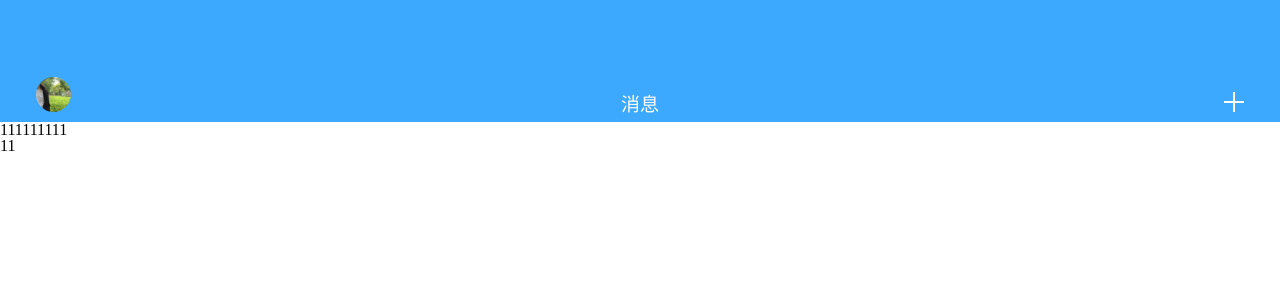
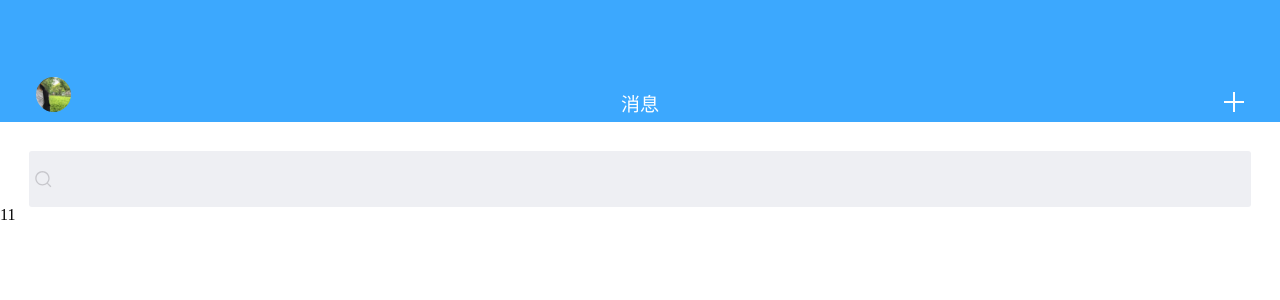
Before and after one commit to lllomh/iPhoneQQ, a Vue app in the folder iphoneqq/: page / in a window 1280 px wide. Shown: the top 300 px of the page. Built offline with nearby package versions, Linux system fonts and the light colour scheme.

Commit message:
主页修改

```diff
--- a/iphoneqq/src/components/hade.vue
+++ b/iphoneqq/src/components/hade.vue
@@ -19,6 +19,11 @@
                         </div>
                     </div>
                     <div class="clar"></div>
+               </div>
+               <div class="seach">
+                   <div class="u">
+                       <input type="text" value=""/>
+                   </div>
                </div>
            </div>
        </header>
@@ -72,5 +77,22 @@
         width: 20px;
         height: 20px;
     }
+    .seach .u{
+        text-align: center;
+    }
+    .seach .u input{
+        margin-top: 2.3%;
+        width: 88.5%;
+        border: none;
+        background-color: #eeeff3;
+        background-image:url("../img/flxio.svg");
+        background-repeat: no-repeat;
+        background-size: 20px 20px;
+        background-position: 4px;
+        padding: 1.6% 0;
+        padding-left: 7%;
+        border-radius: 3px;
+
+    }
 
 </style>
--- a/iphoneqq/src/page/home/index.vue
+++ b/iphoneqq/src/page/home/index.vue
@@ -1,7 +1,9 @@
 <template>
     <div>
 
-        111111111
+        <section class="section">
+
+        </section>
 
     </div>
 </template>
@@ -16,3 +18,8 @@
         }
     }
 </script>
+
+<style scoped>
+
+
+</style>
--- a/iphoneqq/src/style/style.css
+++ b/iphoneqq/src/style/style.css
@@ -52,3 +52,6 @@ table {
 .clar{
     clear: both;
 }
+input{
+    outline:none;
+}
```
Also changed, not shown: iphoneqq/src/img/flxio.svg (added).
